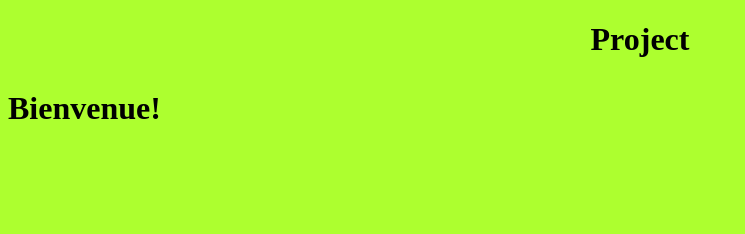
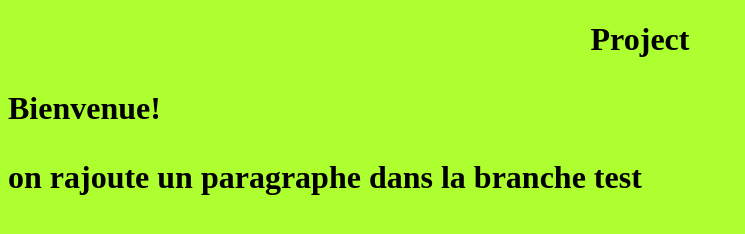
Before and after one commit to florentthomas/project, a plain HTML site: page index.html in a window 1280 px wide. Shown: the whole page, without its empty margins (0-745 px from the left). Drawn offline with Linux system fonts and the light colour scheme.

Commit message:
ajout d'un paragraphe test

```diff
--- a/index.html
+++ b/index.html
@@ -8,6 +8,7 @@
     <body style="background-color:greenyellow;">
         <h1 style="text-align:center;">Project<h1>
             <p>Bienvenue!</p>
+            <p>on rajoute un paragraphe dans la branche test</p>
     </body>
 
 </html>
```
